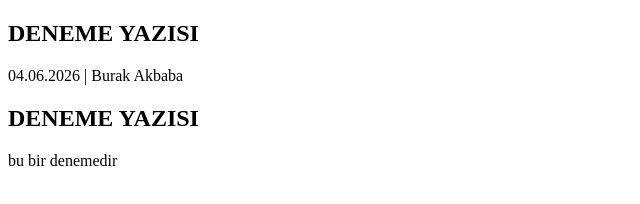
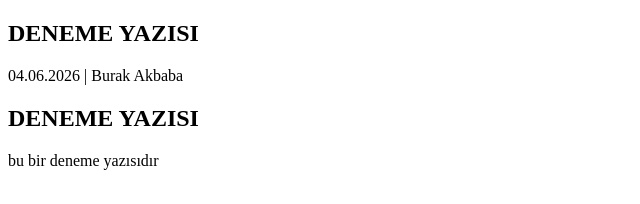
Before and after one commit to burakakbabaqq-hash/psikolog-burak, a plain HTML site: page blog/deneme-yazisi.html in a window 1280 px wide. Shown: the full height of the page, 0-640 px from the left. Drawn offline with Linux system fonts and the light colour scheme.

```diff
--- a/blog/deneme-yazisi.html
+++ b/blog/deneme-yazisi.html
@@ -11,7 +11,7 @@
     <h1>DENEME YAZISI</h1>
     <p><time>04.06.2026</time> | Burak Akbaba</p>
     <h1>DENEME YAZISI</h1>
-<p>bu bir denemedir</p>
+<p>bu bir deneme yazısıdır</p>
   </article>
 </body>
 </html>
```
